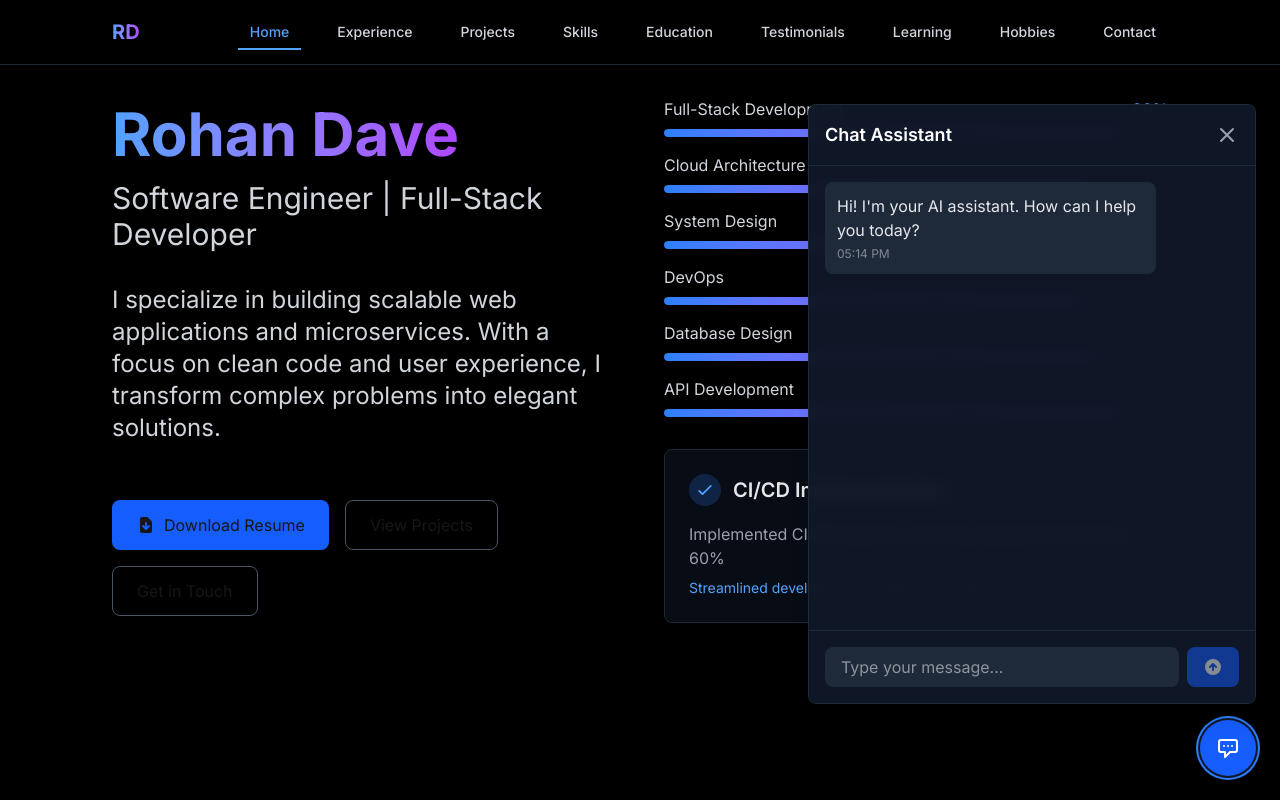
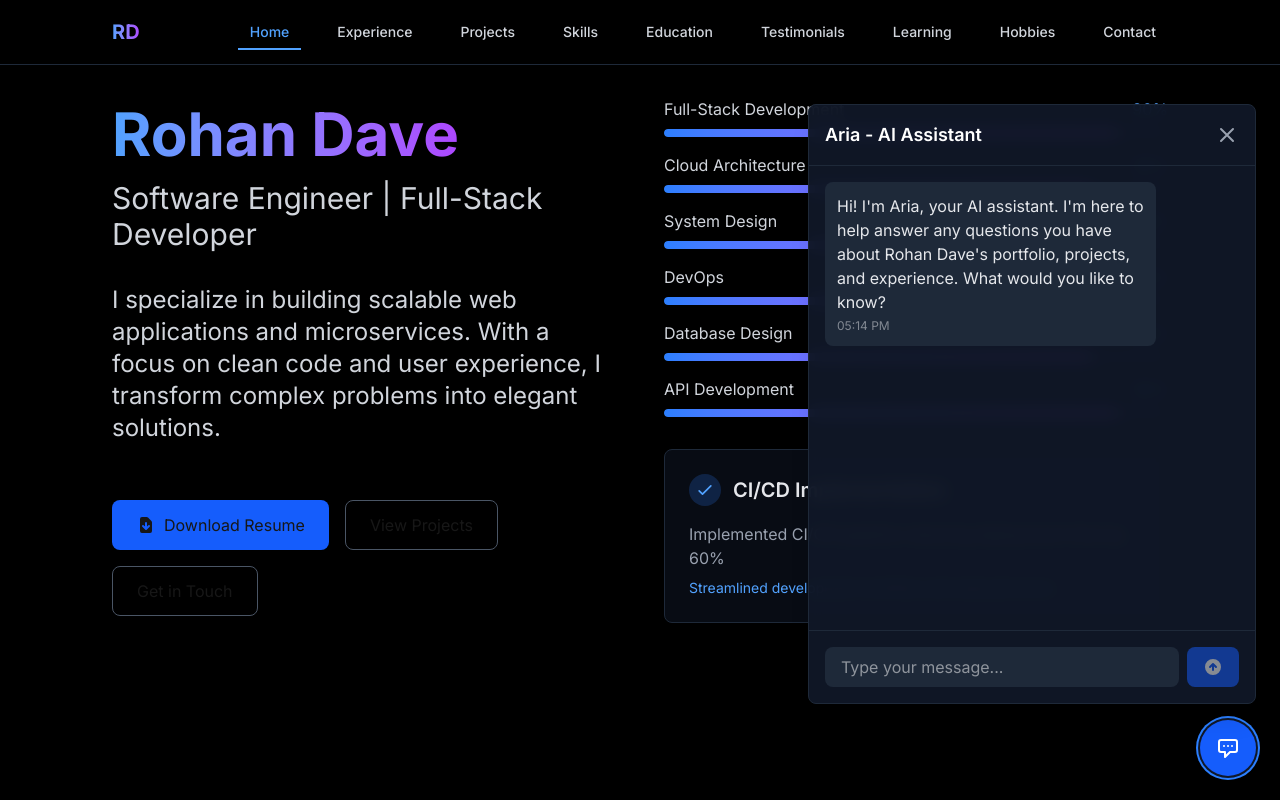
Before and after one commit to rohanddave/portfolio-website, a Next.js app: page / in a window 1280 px wide. Both pictures are taken after a click on the button "Toggle chat". Shown: the top 800 px of the page. Built offline with nearby package versions, Linux system fonts and the light colour scheme.

Commit message:
update chatbot

```diff
--- a/components/ChatBot.tsx
+++ b/components/ChatBot.tsx
@@ -12,7 +12,7 @@ export default function ChatBot() {
   const [isOpen, setIsOpen] = useState(false);
   const [messages, setMessages] = useState<Message[]>([
     {
-      text: "Hi! I'm your AI assistant. How can I help you today?",
+      text: "Hi! I'm Aria, your AI assistant. I'm here to help answer any questions you have about Rohan Dave's portfolio, projects, and experience. What would you like to know?",
       sender: "bot",
       timestamp: new Date(),
     },
@@ -132,7 +132,9 @@ export default function ChatBot() {
         >
           {/* Chat Header */}
           <div className="p-4 border-b border-gray-800 flex justify-between items-center">
-            <h3 className="text-lg font-semibold text-white">Chat Assistant</h3>
+            <h3 className="text-lg font-semibold text-white">
+              Aria - AI Assistant
+            </h3>
             <button
               onClick={() => setIsOpen(false)}
               className="text-gray-400 hover:text-white transition-colors"
@@ -205,7 +207,8 @@ export default function ChatBot() {
               value={input}
               onChange={(e) => setInput(e.target.value)}
               placeholder="Type your message..."
-              className="flex-1 bg-gray-800 text-white rounded-lg px-4 py-2 focus:outline-none focus:ring-2 focus:ring-blue-500"
+              disabled={isTyping}
+              className="flex-1 bg-gray-800 text-white rounded-lg px-4 py-2 focus:outline-none focus:ring-2 focus:ring-blue-500 disabled:opacity-50 disabled:cursor-not-allowed"
             />
             <button
               type="submit"
--- a/public/data/projects.json
+++ b/public/data/projects.json
@@ -8,7 +8,9 @@
         "TypeScript",
         "Twitter API",
         "OpenAI",
-        "MCP Server",
+        "AI Model Context Protocol Server",
+        "AI Agentic Systems",
+        "AI RAG Systems",
         "TailwindCSS"
       ],
       "link": "https://tessa-web-app.vercel.app",
```
